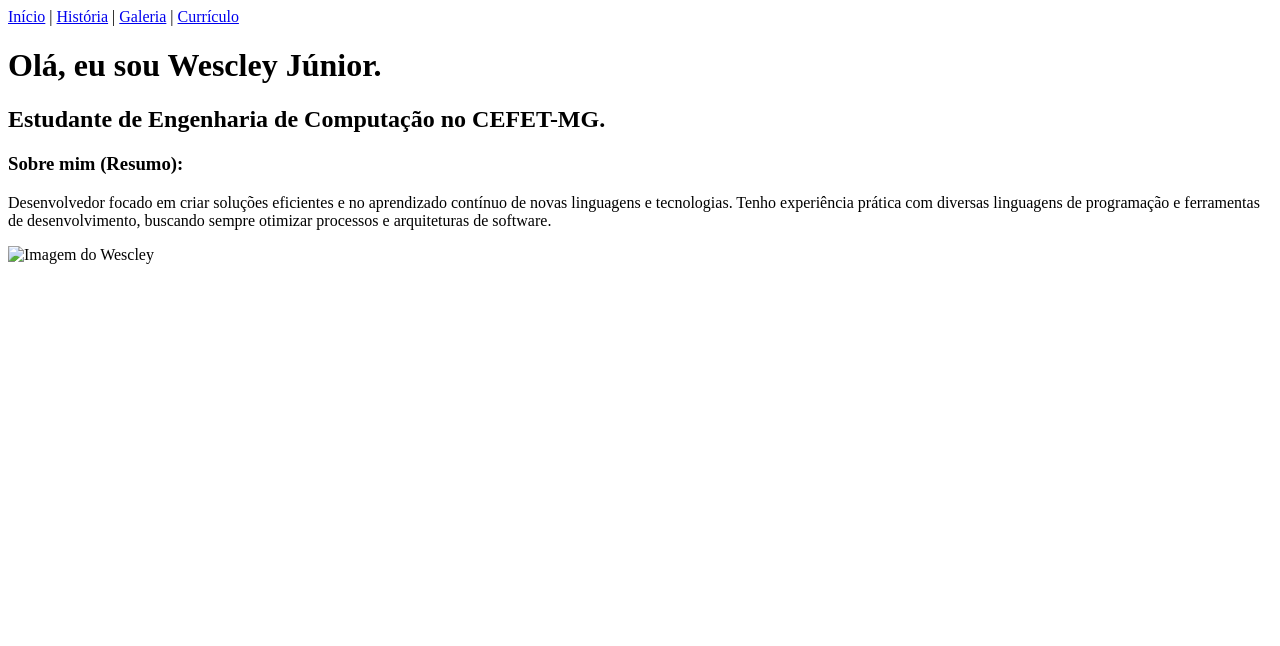
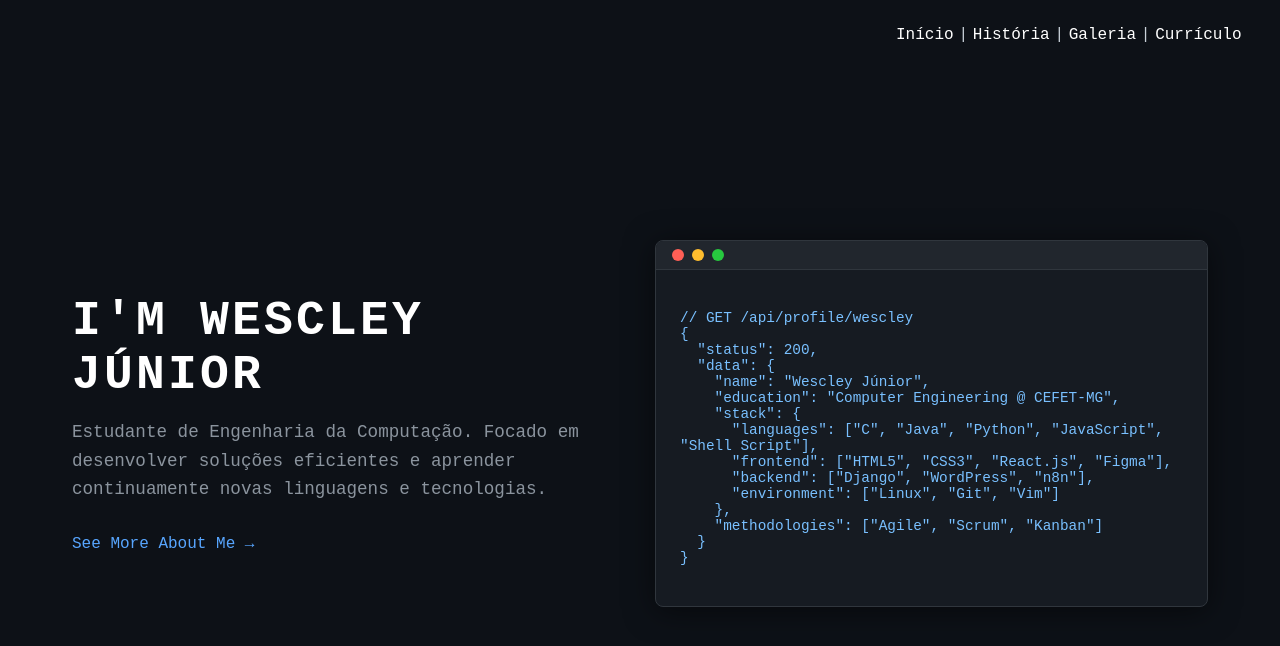
Before and after one commit to wescleyj/Commit, a plain HTML site: page MVP_html_css/index.html in a window 1280 px wide. Drawn offline with Linux system fonts and the light colour scheme.

Commit message:
feat: Altera o conteudo da pagina principal e faz o css dela

```diff
--- a/MVP_html_css/index.html
+++ b/MVP_html_css/index.html
@@ -14,11 +14,39 @@
         <a href="curriculo.html">Currículo</a>
     </nav>
 
-<h1>Olá, eu sou Wescley Júnior.</h1>
-<h2>Estudante de Engenharia de Computação no CEFET-MG.</h2>
+    <main class="hero-container">
+        <section class="texto-principal">
+            <h1>I'M WESCLEY JÚNIOR</h1>
+            <p>Estudante de Engenharia da Computação. Focado em desenvolver soluções eficientes e aprender continuamente novas linguagens e tecnologias.</p>
+            <a href="historia.html" class="link-mais">See More About Me &rarr;</a>
+        </section>
 
-<h3>Sobre mim (Resumo):</h3>
-<p>Desenvolvedor focado em criar soluções eficientes e no aprendizado contínuo de novas linguagens e tecnologias. Tenho experiência prática com diversas linguagens de programação e ferramentas de desenvolvimento, buscando sempre otimizar processos e arquiteturas de software.</p>
-<img src="/data/img1.png" alt="Imagem do Wescley">
+        <aside class="bloco-codigo">
+            <div class="terminal-header">
+                <span class="dot red"></span>
+                <span class="dot yellow"></span>
+                <span class="dot green"></span>
+            </div>
+            <div class="terminal-body">
+			<pre><code>
+// GET /api/profile/wescley
+{
+  "status": 200,
+  "data": {
+    "name": "Wescley Júnior",
+    "education": "Computer Engineering @ CEFET-MG",
+    "stack": {
+      "languages": ["C", "Java", "Python", "JavaScript", "Shell Script"],
+      "frontend": ["HTML5", "CSS3", "React.js", "Figma"],
+      "backend": ["Django", "WordPress", "n8n"],
+      "environment": ["Linux", "Git", "Vim"]
+    },
+    "methodologies": ["Agile", "Scrum", "Kanban"]
+  }
+}
+			</code></pre>
+            </div>
+        </aside>
+    </main>
 </body>
 </html>
--- a/MVP_html_css/style.css
+++ b/MVP_html_css/style.css
@@ -0,0 +1,106 @@
+* {
+    margin: 0;
+    padding: 0;
+    box-sizing: border-box;
+}
+
+body {
+    background-color: #0d1117;
+    color: #c9d1d9;
+    font-family: monospace, sans-serif;
+}
+
+nav {
+    display: flex;
+    flex-direction: row;
+    justify-content: space-between;
+    margin-left: 70%;
+    padding-right: 3%;
+    padding-top: 2%;
+}
+
+nav a {
+    text-decoration: none;
+    color: white;
+
+}
+
+.hero-container {
+    display: flex;
+    align-items: center;
+    justify-content: space-between;
+    max-width: 1200px;
+    margin: 0 auto;
+    min-height: 95vh;
+    padding: 2rem;
+    gap: 2rem;
+}
+
+.texto-principal {
+    flex: 1;
+}
+
+.texto-principal h1 {
+    font-size: 3rem;
+    letter-spacing: 0.2rem;
+    margin-bottom: 1rem;
+    color: #ffffff;
+}
+
+.texto-principal p {
+    font-size: 1.1rem;
+    line-height: 1.6;
+    margin-bottom: 2rem;
+    color: #8b949e;
+}
+
+.link-mais {
+    color: #58a6ff;
+    text-decoration: none;
+    font-size: 1rem;
+}
+
+.bloco-codigo {
+    flex: 1;
+    font-size: 0.9rem;
+    background-color: #161b22;
+    border: 1px solid #30363d;
+    border-radius: 8px;
+    overflow: hidden;
+    box-shadow: 0 4px 30px rgba(0, 0, 0, 0.5);
+}
+
+.terminal-header {
+    background-color: #21262d;
+    padding: 0.5rem 1rem;
+    display: flex;
+    gap: 0.5rem;
+    border-bottom: 1px solid #30363d;
+}
+
+.dot {
+    width: 12px;
+    height: 12px;
+    border-radius: 50%;
+}
+
+.red { background-color: #ff5f56; }
+.yellow { background-color: #ffbd2e; }
+.green { background-color: #27c93f; }
+
+.terminal-body {
+    padding: 1.5rem;
+    color: #79c0ff;
+}
+
+.terminal-body pre {
+    white-space: pre-wrap;
+    word-wrap: break-word;
+}
+
+@media (max-width: 768px) {
+    .hero-container {
+        flex-direction: column;
+        justify-content: center;
+    }
+}
```
Lines whose indentation alone changed are shown as unchanged.
